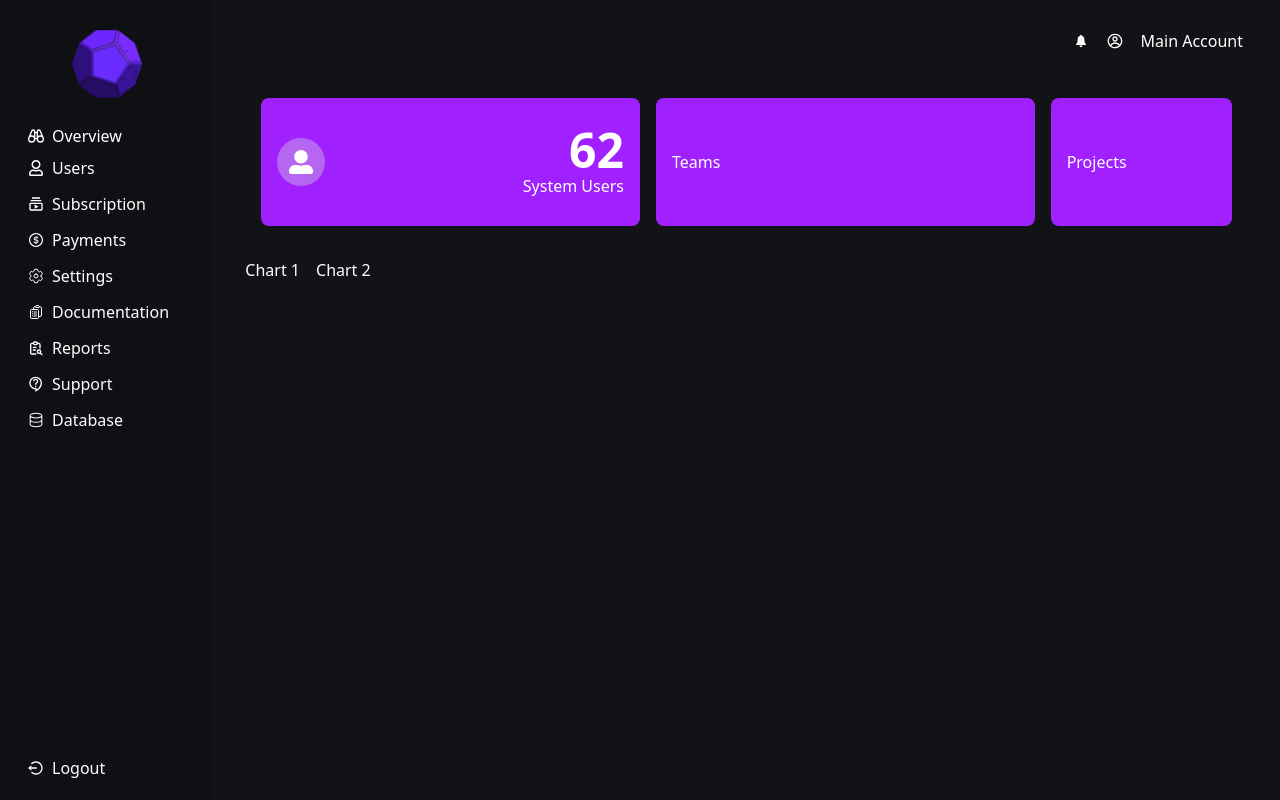
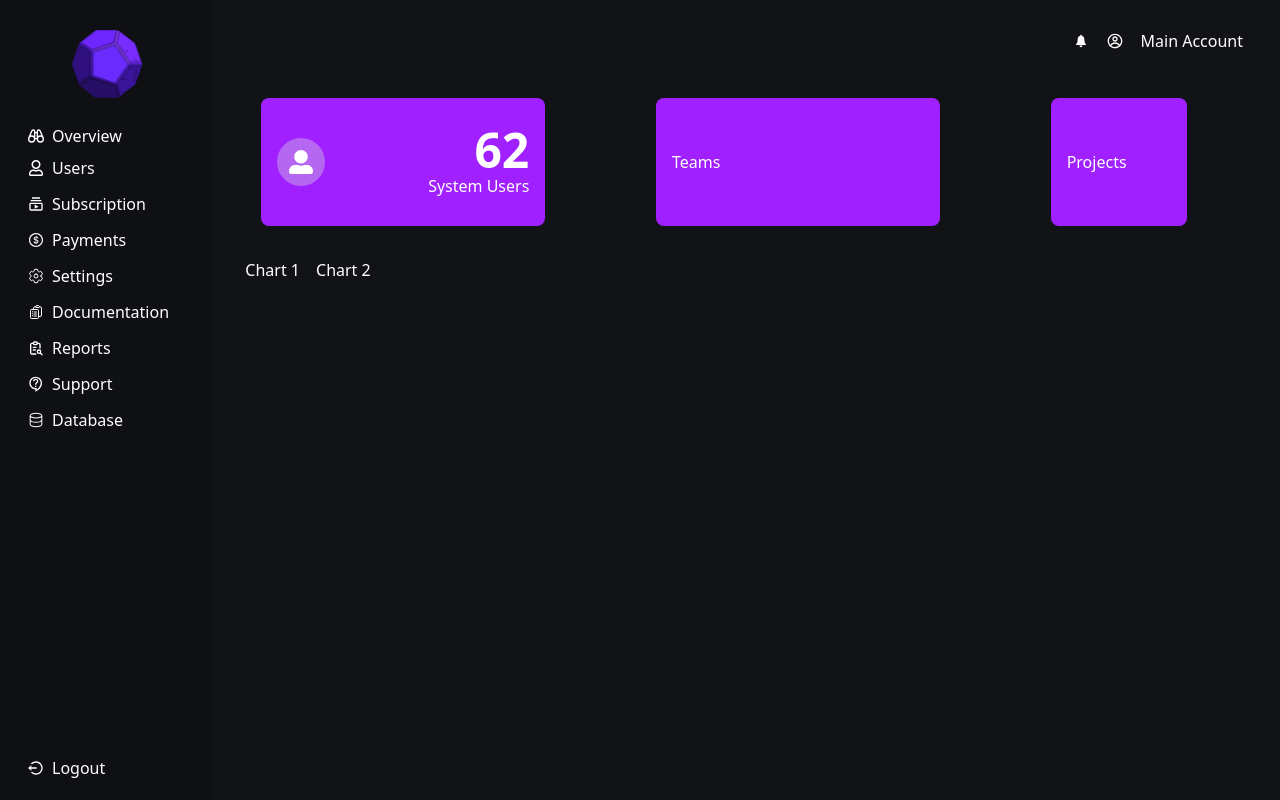
Before and after one commit to Dimen-3D-Model-Annotation/admin-dashboard, a Next.js app: page / in a window 1280 px wide. Built offline with nearby package versions, Linux system fonts and the light colour scheme.

Commit message:
Update tailwind.config.js

```diff
--- a/tailwind.config.js
+++ b/tailwind.config.js
@@ -17,6 +17,9 @@ module.exports = {
         'custom-gray': 'rgba(217, 217, 217, 0.38)',
         'custom-purple': '#A020FF',
       },
+      width: {
+        'custom-width': '75%', // Custom width class
+      },
     },
   },
   plugins: [],
```
